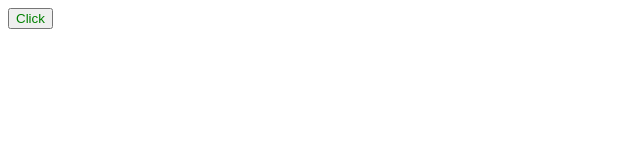
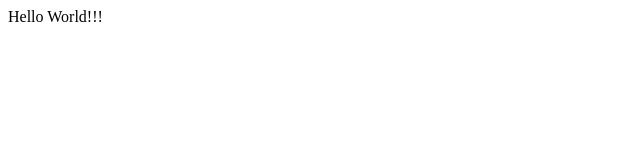
Before and after one commit to Khimish009/advance_frontend, a React app: page / in a window 1280 px wide. Shown: the top 160 px of the page, without its empty margins (0-640 px from the left). Built offline with nearby package versions, Linux system fonts and the light colour scheme.

Commit message:
feat: add App component

```diff
--- /dev/null
+++ b/src/App.tsx
@@ -0,0 +1,6 @@
+const App = () => {
+
+  return <div>Hello World!!!</div>
+}
+
+export default App
--- a/src/index.tsx
+++ b/src/index.tsx
@@ -1,7 +1,7 @@
 import { render } from 'react-dom'
-import classes from './style.module.scss'
+import App from './App'
 
 render(
-    <div><button className={classes.btn}>Click</button></div>,
+    <App />,
     document.getElementById('root')
 )
--- a/src/style.module.scss
+++ /dev/null
@@ -1,3 +0,0 @@
-.btn {
-    color: green;
-}
```
